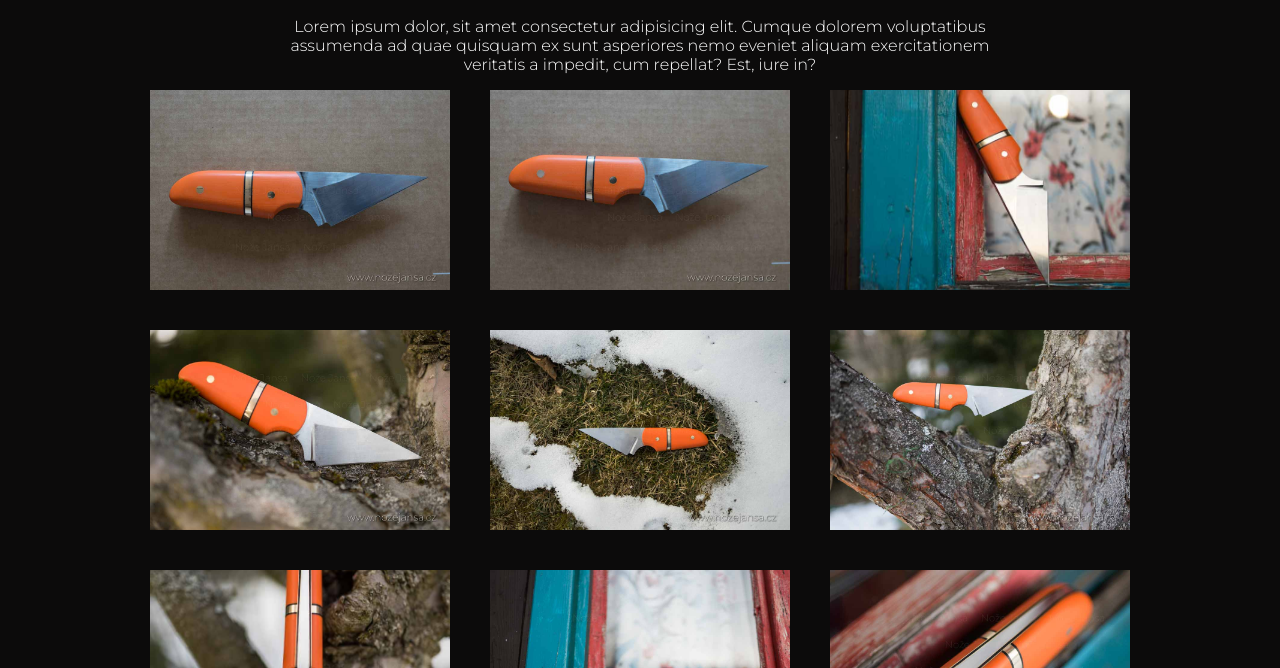
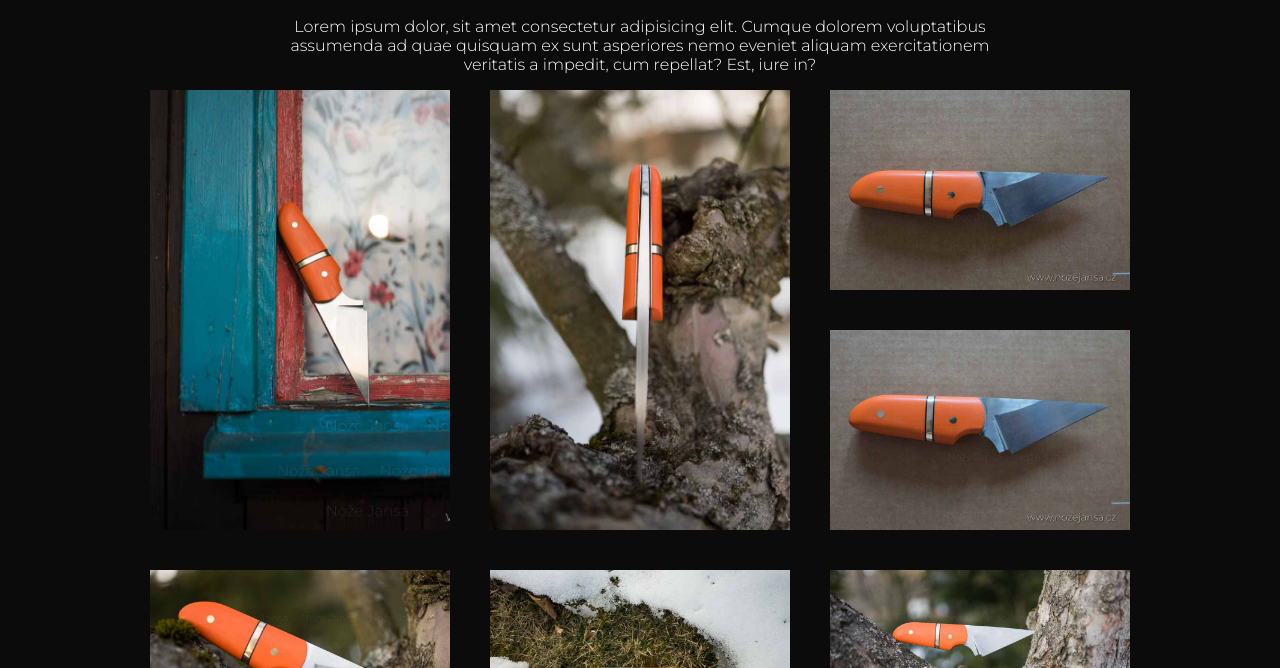
Before and after one commit to SarkaFilipiova/Projekt-Noze-Jansa, an Eleventy site: page g-noze/kiri.html in a window 1280 px wide. Shown: the part 132-800 px from the top of the page. Built offline with nearby package versions, Linux system fonts and the light colour scheme; Eleventy itself is replaced by a stand-in of ours; files that its build step writes are made by us from their sources.

Commit message:
beta done

```diff
--- a/g-noze/kiri.html
+++ b/g-noze/kiri.html
@@ -14,7 +14,7 @@ title: Projekt-Noze-Jansa
         <div class="knife-box">
             <a data-fslightbox href="/images/kiri-02.jpg"><img src="/images/kiri-02.jpg" alt="nůž"></a>
         </div>
-        <div class="knife-box">
+        <div class="knife-box vyska">
             <a data-fslightbox href="/images/kiri-03.jpg"><img src="/images/kiri-03.jpg" alt="nůž"></a>
         </div>
         <div class="knife-box">
@@ -26,7 +26,7 @@ title: Projekt-Noze-Jansa
         <div class="knife-box">
             <a data-fslightbox href="/images/kiri-06.jpg"><img src="/images/kiri-06.jpg" alt="nůž"></a>
         </div>
-        <div class="knife-box">
+        <div class="knife-box vyska">
             <a data-fslightbox href="/images/kiri-07.jpg"><img src="/images/kiri-07.jpg" alt="nůž"></a>
         </div>
         <div class="knife-box">
--- a/scss/style.scss
+++ b/scss/style.scss
@@ -563,3 +563,9 @@ footer {
 }
 
 /*footer*/
+
+.vyska {
+  grid-row: 2;
+  grid-row-start: 1;
+  grid-row-end: 3;
+}
```
Also changed, not shown: g-noze/bojovy-kuchynak-2.html (+1 -1 lines), g-noze/el-kuchynak.html (+4 -7 lines), g-noze/kiridashi.html (+1 -1 lines), g-noze/kuchynak-eben.html (+1 -1 lines), g-noze/plachtak.html (+1 -4 lines), g-noze/sekacek-revay.html (+2 -2 lines), g-noze/sekacek-tlustoch.html (+1 -1 lines), g-noze/sekacek-vojta.html (+1 -1 lines), g-noze/sekacek.html (+2 -2 lines), g-noze/zeleny-kuchynak-vojta.html (+1 -1 lines), css/style.css, g-noze/zavirak001.html (renamed from g-noze/zavitak001.html), 1 other file.
